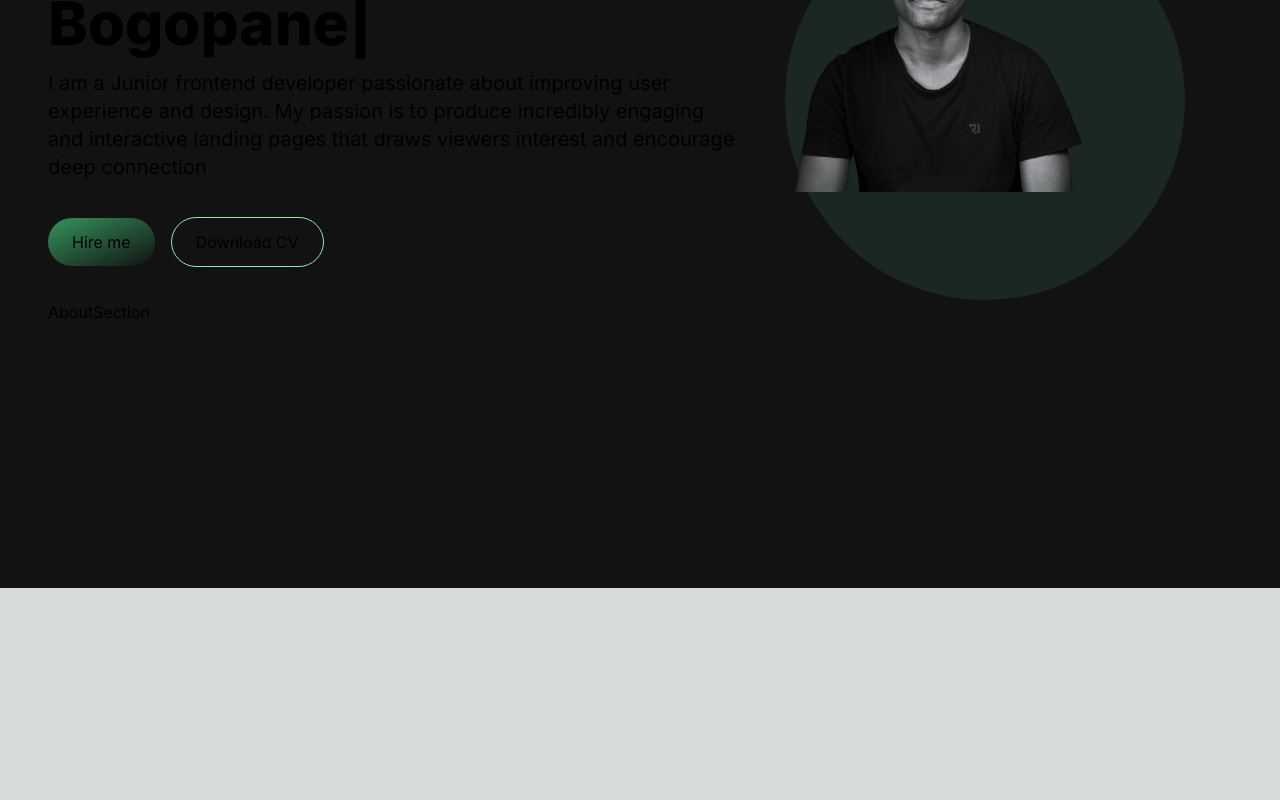
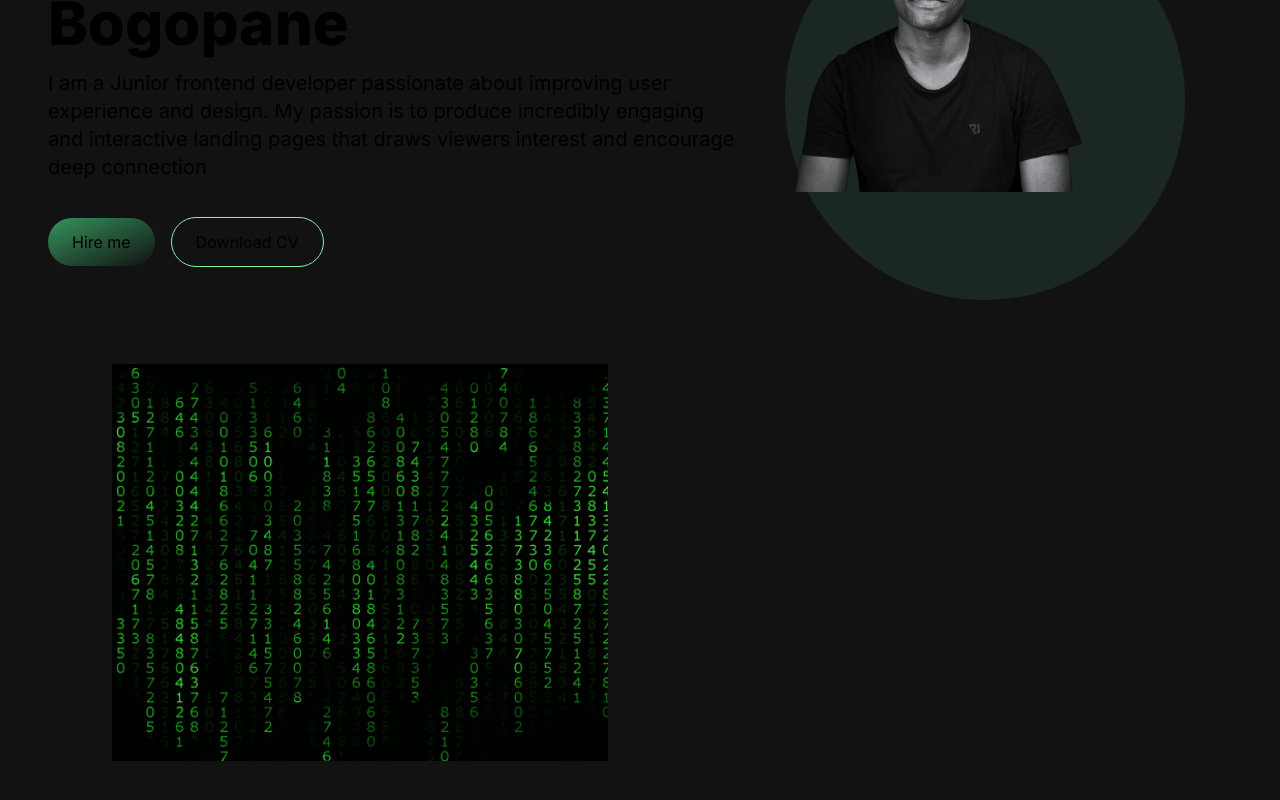
Before and after one commit to OlebogengBogopane/devresume, a Next.js app in the folder ole-portfolio/: page / in a window 1280 px wide. Shown: the part 212-1012 px from the top of the page. Before the commit the page ends 800 px from the top, so only its background shows below. Built offline with nearby package versions, Linux system fonts and the light colour scheme.

Commit message:
aboutSection image

```diff
--- a/ole-portfolio/src/app/components/AboutSection.jsx
+++ b/ole-portfolio/src/app/components/AboutSection.jsx
@@ -1,8 +1,14 @@
 import React from 'react'
+import Image from 'next/image'
 
 const AboutSection = () => {
   return (
-    <div>AboutSection</div>
+    <section className=''>
+        <div className=' md:grid  md:grid-cols-2 gap-8 items-center py-8 px-4 xl:gap-16 sm:py-16 xl:px-16'>
+            <Image src='/images/matrix-log.gif' alt='about' width={500} height={500}/>
+
+        </div>
+    </section>
   )
 }
 
```
Also changed, not shown: ole-portfolio/public/images/matrix-log.gif (added).
